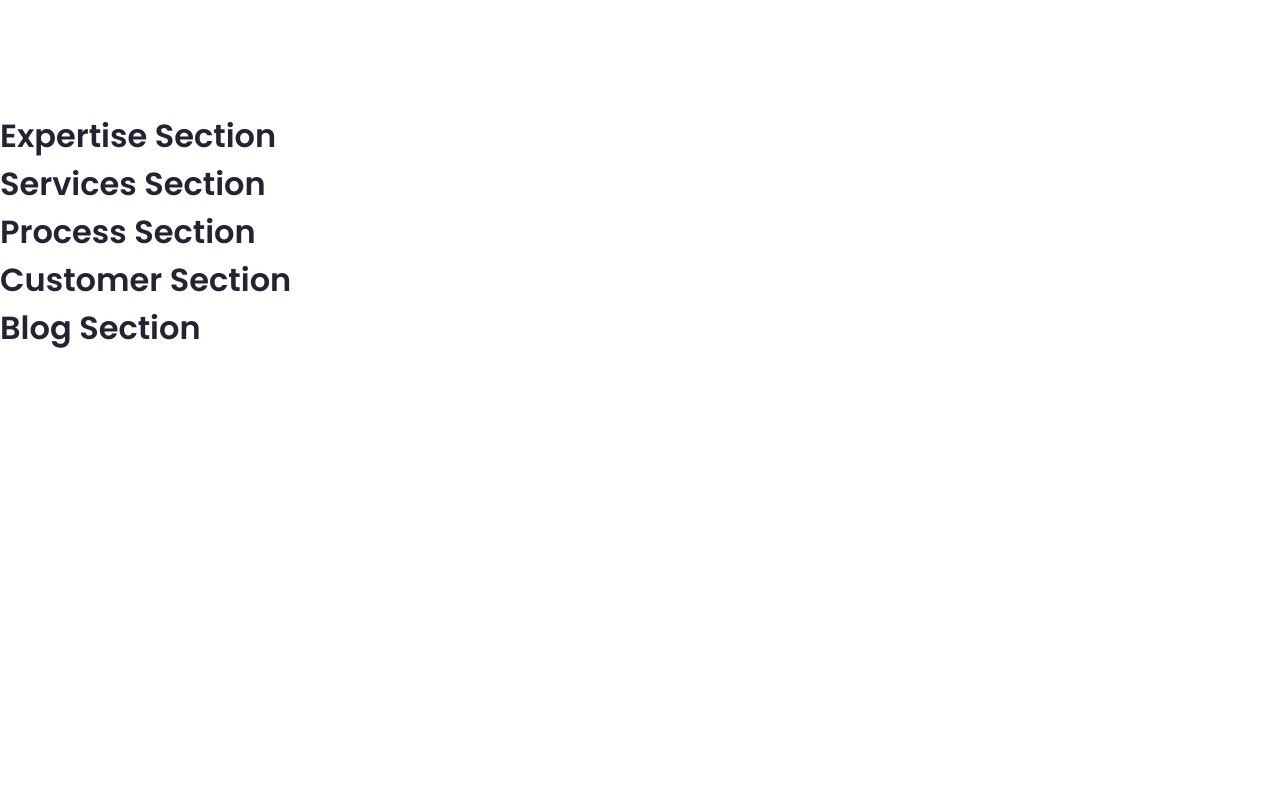
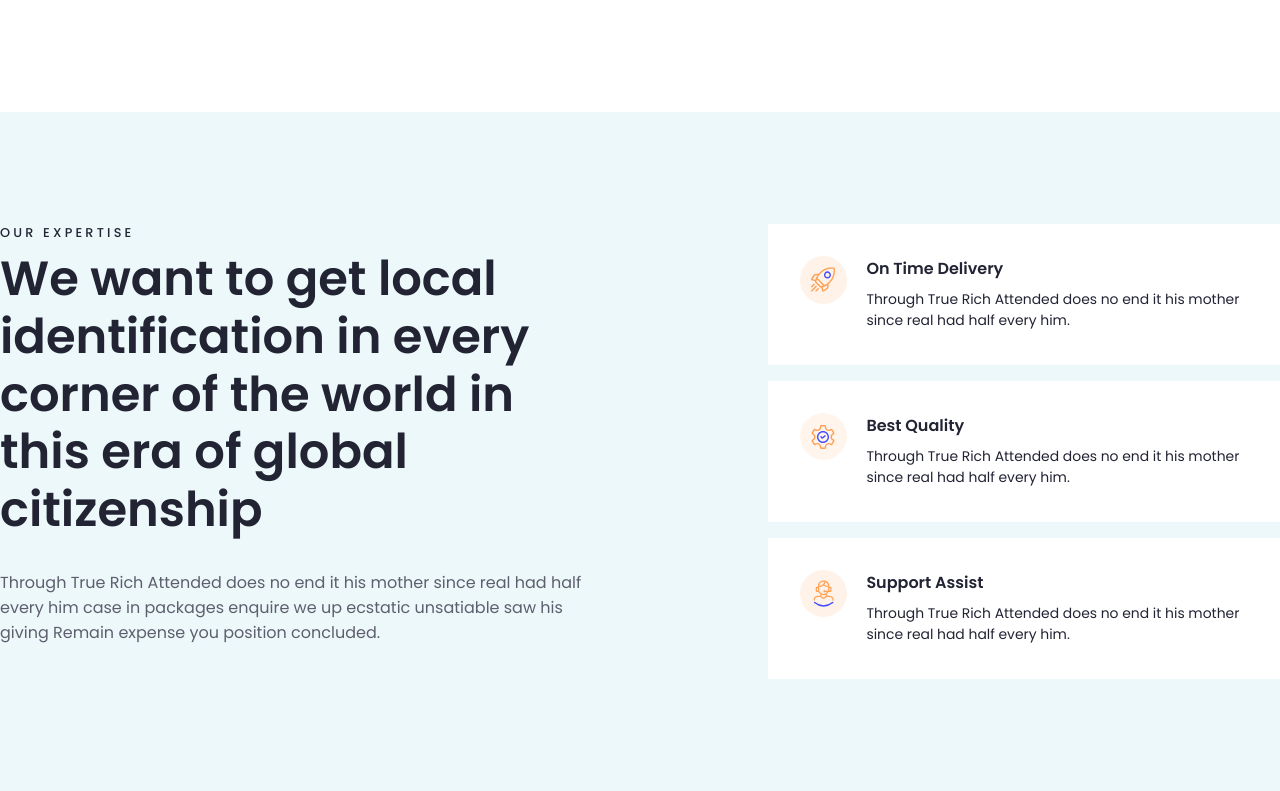
Before and after one commit to codepraycode/finsweet, a Next.js app: page / in a window 1280 px wide. Shown: the part 1749-2540 px from the top of the page. Before the commit the page ends 2101 px from the top, so only its background shows below. Built offline with nearby package versions, Linux system fonts and the light colour scheme.

Commit message:
Done with expertise section

```diff
--- a/src/components/About.tsx
+++ b/src/components/About.tsx
@@ -5,15 +5,15 @@ import Link from "next/link";
 const AboutSection = () => {
     return (
         <section className="container container--padded about_us">
-            <h2>ABOUT US</h2>
+            <h2 className="section-header">ABOUT US</h2>
 
             <div className="_top">
-                <p>
+                <p className="section-h1">
                     The company leads entire webdesign process from concept to delivery.
                 </p>
                 <p>
-                    The Era Of Technology. <br />
-                    <span>Through True Rich Attended does no end it his mother since real had half every him case in packages enquire we up ecstatic unsatiable saw his giving Remain expense you position concluded.</span>
+                    <span className="section-h2">The Era Of Technology.</span> <br />
+                    <span className="section-p">Through True Rich Attended does no end it his mother since real had half every him case in packages enquire we up ecstatic unsatiable saw his giving Remain expense you position concluded.</span>
                 </p>
             </div>
 
--- a/src/components/Expertise.tsx
+++ b/src/components/Expertise.tsx
@@ -1,8 +1,58 @@
+import Image from "next/image";
 
 
 const ExpertiseSection = () => {
     return (
-        <h1>Expertise Section</h1>
+        <section className="bg-blue-accent">
+
+            <div className="container container--padded expertise">
+
+                <div>
+
+                    <h2 className="section-header">Our expertise</h2>
+                    <p>
+                        <span className="section-h1">We want to get local identification in every corner of the world in this era of global citizenship</span>
+
+                        <div className="section-p">
+                            Through True Rich Attended does no end it his mother since real had half every him case in packages enquire we up ecstatic unsatiable saw his giving Remain expense you position concluded.
+                        </div>
+                    </p>
+                </div>
+
+                <div className="cards">
+                    <article className="card card-margin-bottom">
+                        <div className="card-icon">
+                            <Image src={'/images/icons/rocket.svg'} alt="On Time Delivery" width={50} height={50}/>
+                        </div>
+
+                        <h3>On Time Delivery</h3>
+                        <p>Through True Rich Attended does no end it his mother since real had half every him.</p>
+
+                    </article>
+                    <article className="card">
+                        <div className="card-icon">
+                            <Image src={'/images/icons/cog.svg'} alt="Best Quality" width={50} height={50}/>
+                        </div>
+
+                        <h3>Best Quality</h3>
+                        <p>Through True Rich Attended does no end it his mother since real had half every him.</p>
+
+                    </article>
+
+                    <article className="card card-margin-top">
+                        <div className="card-icon">
+                            <Image src={'/images/icons/support.svg'} alt="Support Assist" width={50} height={50}/>
+                        </div>
+
+                        <h3>Support Assist</h3>
+                        <p>Through True Rich Attended does no end it his mother since real had half every him.</p>
+
+                    </article>
+                </div>
+
+            </div>
+
+        </section>
     )
 }
 
--- a/src/styles/_reset.scss
+++ b/src/styles/_reset.scss
@@ -28,7 +28,7 @@ hr {
     border-color: $white-gray;
 }
 
-h1, h2,
+h1, h2, h3
 p {
     margin: 0;
     padding: 0;
--- a/src/styles/_utilities.scss
+++ b/src/styles/_utilities.scss
@@ -18,6 +18,9 @@
 .bg {
     &-hero {
         background-color: $hero-bg;
+    }
+    &-blue-accent {
+        background-color: $blue-accent;
     }
 }
 
@@ -131,6 +134,33 @@
     }
 }
 
+.section {
+    &-header {
+        font-size: .8rem;
+        @include mixins.poppins-medium;
+        letter-spacing: .2rem;
+        text-transform: uppercase;
+    }
+
+    &-h1 {
+        @include mixins.poppins-semibold;
+        font-size: 3rem;
+        line-height: 3.6rem;
+    }
+    &-h2 {
+        @include mixins.poppins-semibold;
+        font-size: 2.25rem;
+    }
+
+    &-p {
+        display: inline-block;
+        @include mixins.poppins-regular;
+        font-size: 1rem;
+
+        margin-top: 1rem;
+        color: $gray;
+    }
+}
 
 // Border
 // .border-des {
--- a/src/styles/_variables.scss
+++ b/src/styles/_variables.scss
@@ -10,6 +10,7 @@ $white-gray: hsla(0, 0%, 100%, 0.05);
 $white-darken: darken($color: $white, $amount: 30%);
 
 $blue: hsla(237, 97%, 63%, 1);
+$blue-accent: hsla(185, 52%, 95%, 1);
 $gray: hsla(234, 8%, 40%, 1);
 // Fonts
 $base-font: 16px;
--- a/src/styles/styles.scss
+++ b/src/styles/styles.scss
@@ -189,37 +189,9 @@
 
 .about_us {
 
-    h2 {
-        font-size: .8rem;
-        @include mixins.poppins-medium;
-        letter-spacing: .2rem;
-    }
-
     ._top {
         margin-block: 1rem;
         @include flex;
-
-        p {
-            @include mixins.poppins-semibold;
-
-            &:first-of-type {
-                font-size: 3rem;
-                line-height: 3.6rem;
-            }
-            &:last-of-type {
-                font-size: 2.25rem;
-                // line-height: 3.6rem;
-
-                span {
-                    display: inline-block;
-                    @include mixins.poppins-regular;
-                    font-size: 1rem;
-
-                    margin-top: 1rem;
-                    color: $gray;
-                }
-            }
-        }
     }
 
     .img_lineup {
@@ -250,15 +222,11 @@
 
     .info-cta {
         @include flex;
-        // justify-content: space-between;
         align-items: center;
         a {
             margin-left: auto;
             color: $blue;
             text-decoration: none;
-            // width: 8rem;
-            // background-color: red;
-
             --arrow-distance: 7.6rem;
             --arrow-height: 34%;
         }
@@ -283,3 +251,44 @@
         }
     }
 }
+
+.expertise {
+    @include flex;
+    column-gap:10rem;
+    h3 {
+        font-size: 1rem;
+        @include mixins.poppins-semibold;
+    }
+    p {
+        @include mixins.poppins-regular;
+        font-size: .87rem;
+        margin-top: .5rem;
+
+        .section-p {
+            margin-top: 2rem;
+        }
+    }
+
+    .card {
+        width: 32rem;
+        height: 8.8rem;
+
+        background-color: $white;
+        padding: 2rem;
+
+        &-icon {
+            width: 2.95rem;
+            float: left;
+            margin-right: 1.2rem;
+        }
+
+        &-margin {
+            &-top {
+                margin-top: 1rem;
+            }
+            &-bottom {
+                margin-bottom: 1rem;
+            }
+        }
+    }
+}
```
Also changed, not shown: public/images/icons/rocket.svg (added), public/images/icons/support.svg (added).
